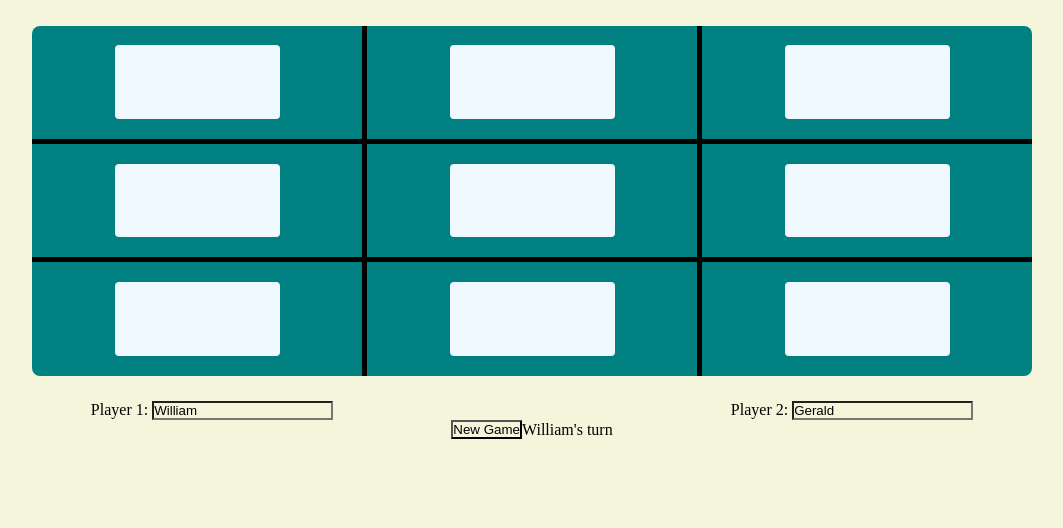
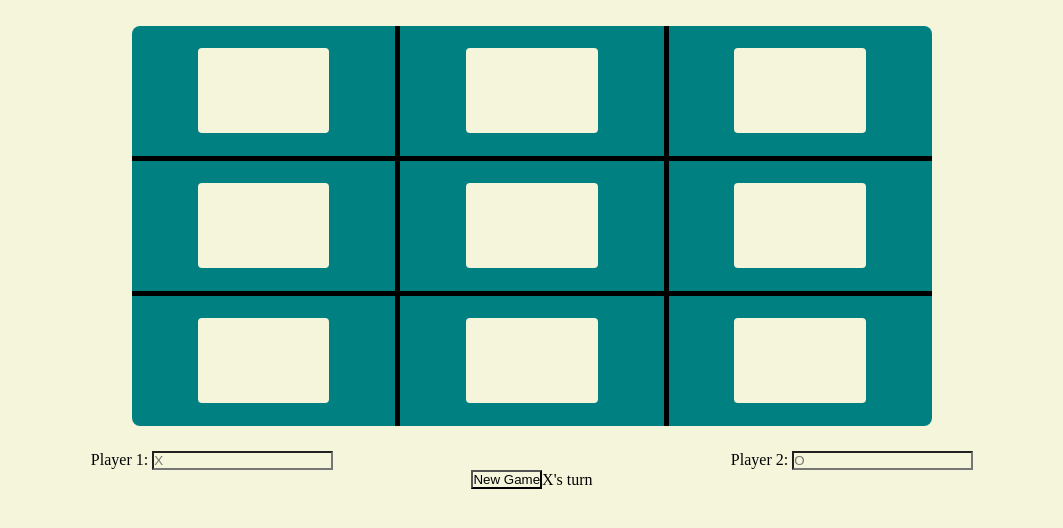
Before and after one commit to jip101/Tictactoa, a plain HTML site: page index.html in a window 1280 px wide. Both pictures are taken after a click on the button "New Game". Shown: the whole page, without its empty margins (108-1171 px from the left). Drawn offline with Linux system fonts and the light colour scheme.

Commit message:
fix formatting

```diff
--- a/index.html
+++ b/index.html
@@ -38,11 +38,11 @@
         <div id="playerSelect">
             <div class="input" id="input1">
                 <label for="player1">Player 1: </label>
-                <input type="text" id="player1" value="William">
+                <input type="text" id="player1" placeholder="X">
                </div>
             <div class="input" id="input2">
                 <label for="player2">Player 2: </label>
-                <input type="text" id="player2" value="Gerald">
+                <input type="text" id="player2" placeholder="O">
             </div>
         </div>
         <div id="buttons">
--- a/style.css
+++ b/style.css
@@ -9,26 +9,37 @@ body {
     flex-direction: column;
 }
 
+
 main {
+    --min: 50px;
+    --max: 1fr;
     width: 100%;
-    min-height: 350px;
+    min-height: 400px;
     max-height: 800px;
-    max-width: 1000px;
+    max-width: 800px;
     margin: 2%;
     background-color: teal;
     height: 50%;
     display: grid;
     grid-template-columns: 1fr 5px 1fr 5px 1fr;
-    grid-template-rows: 1fr 5px 1fr 5px 1fr;
-    grid-template-areas: "";
+    grid-template-rows: minmax(var(--min), var(--max)) 5px minmax(var(--min), var(--max)) 5px minmax(var(--min), var(--max));
     justify-items: center;
     align-items: center;
     border-radius: 8px;
     align-self: center;
 }
 
+@media (max-height: 500px) and (orientation:landscape) {
+    main {
+        min-height: 300px;
+        max-height: 350px;
+        max-width: 500px;
+        background-color: grey;
+    }
+}
+
 .box {
-    background-color: aliceblue;
+    background-color: beige;
     height: 65%;
     width: 50%;
     display: flex;
@@ -79,6 +90,7 @@ main {
 svg {
     box-sizing: border-box;
     border-radius: 4px;
+    transform: scale(100%);
 }
 
 #playerSelect {
--- a/tictactoe.js
+++ b/tictactoe.js
@@ -49,8 +49,8 @@ const gameBoard = (() => {
     let start = () => {
         console.log('Game Started')
         players.splice(0, 2)
-        let user1 = createPlayer(player1.value, '<svg height="100%" width="100%" version="1.1" id="Capa_1" xmlns="http://www.w3.org/2000/svg" xmlns:xlink="http://www.w3.org/1999/xlink" viewBox="-46.08 -46.08 552.93 552.93"> <path d="M285.08,230.397L456.218,59.27c6.076-6.077,6.076-15.911,0-21.986L423.511,4.565c-2.913-2.911-6.866-4.55-10.992-4.55 c-4.127,0-8.08,1.639-10.993,4.55l-171.138,171.14L59.25,4.565c-2.913-2.911-6.866-4.55-10.993-4.55 c-4.126,0-8.08,1.639-10.992,4.55L4.558,37.284c-6.077,6.075-6.077,15.909,0,21.986l171.138,171.128L4.575,401.505 c-6.074,6.077-6.074,15.911,0,21.986l32.709,32.719c2.911,2.911,6.865,4.55,10.992,4.55c4.127,0,8.08-1.639,10.994-4.55 l171.117-171.12l171.118,171.12c2.913,2.911,6.866,4.55,10.993,4.55c4.128,0,8.081-1.639,10.992-4.55l32.709-32.719 c6.074-6.075,6.074-15.909,0-21.986L285.08,230.397z"></path></svg>')
-        let user2 = createPlayer(player2.value, '<svg xmlns="http://www.w3.org/2000/svg" height="100%" width="100%" viewBox="0 0 24 24" stroke-width="3" stroke="black" fill="none"> <path d="M18 9a5 5 0 0 0 -5 -5h-2a5 5 0 0 0 -5 5v6a5 5 0 0 0 5 5h2a5 5 0 0 0 5 -5v-6" /> </svg>')
+        let user1 = createPlayer(player1.value ? player1.value : 'X', '<svg height="100%" width="100%" version="1.1" id="Capa_1" xmlns="http://www.w3.org/2000/svg" xmlns:xlink="http://www.w3.org/1999/xlink" viewBox="-46.08 -46.08 552.93 552.93"> <path d="M285.08,230.397L456.218,59.27c6.076-6.077,6.076-15.911,0-21.986L423.511,4.565c-2.913-2.911-6.866-4.55-10.992-4.55 c-4.127,0-8.08,1.639-10.993,4.55l-171.138,171.14L59.25,4.565c-2.913-2.911-6.866-4.55-10.993-4.55 c-4.126,0-8.08,1.639-10.992,4.55L4.558,37.284c-6.077,6.075-6.077,15.909,0,21.986l171.138,171.128L4.575,401.505 c-6.074,6.077-6.074,15.911,0,21.986l32.709,32.719c2.911,2.911,6.865,4.55,10.992,4.55c4.127,0,8.08-1.639,10.994-4.55 l171.117-171.12l171.118,171.12c2.913,2.911,6.866,4.55,10.993,4.55c4.128,0,8.081-1.639,10.992-4.55l32.709-32.719 c6.074-6.075,6.074-15.909,0-21.986L285.08,230.397z"></path></svg>')
+        let user2 = createPlayer(player1.value ? player1.value : 'O', '<svg xmlns="http://www.w3.org/2000/svg" height="100%" width="100%" viewBox="0 0 24 24" stroke-width="3" stroke="black" fill="none"> <path d="M18 9a5 5 0 0 0 -5 -5h-2a5 5 0 0 0 -5 5v6a5 5 0 0 0 5 5h2a5 5 0 0 0 5 -5v-6" /> </svg>')
         console.log(user1.name)
         players.push(user1, user2)
         let plyrSelector = Math.floor(Math.random() * 2)
```
